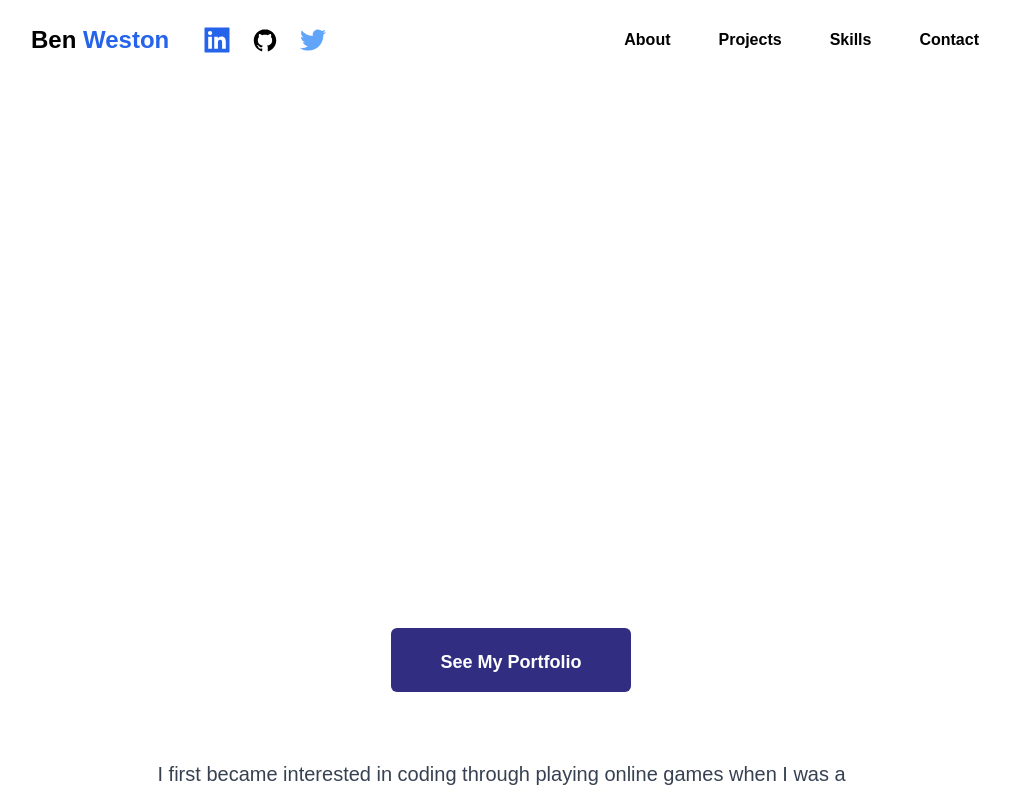
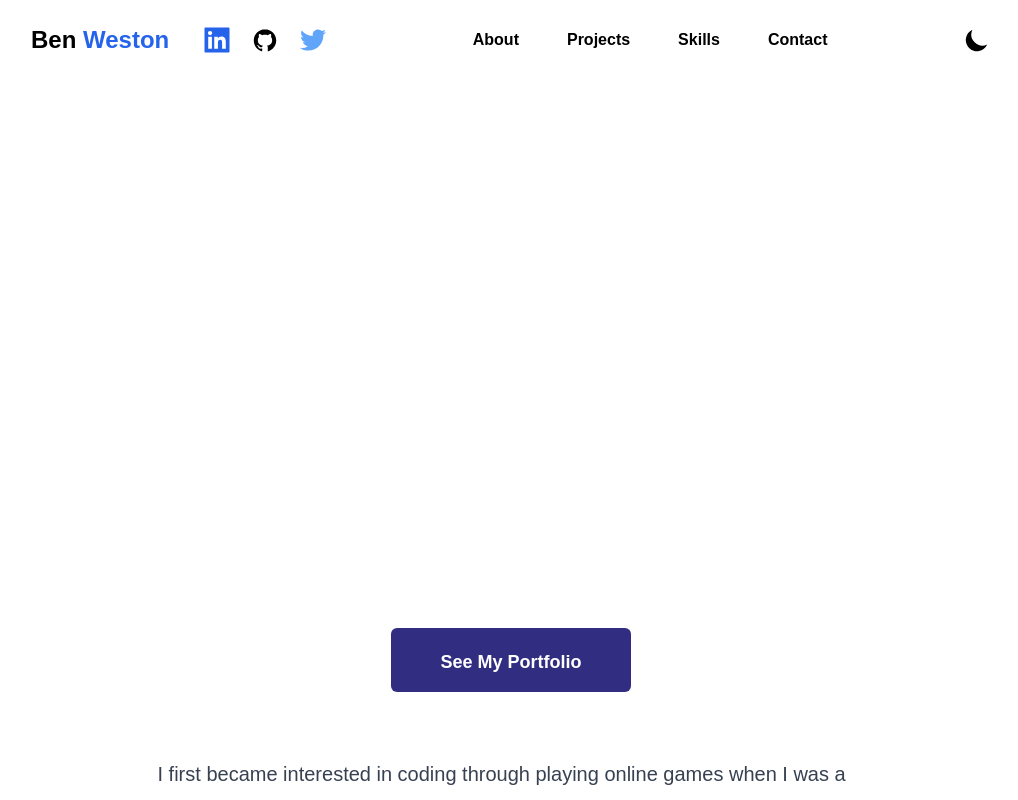
Before and after one commit to benwestondigital/next-portfolio, a Next.js app: page / in a window 1280 px wide. Shown: the top 800 px of the page, without its empty margins (129-1147 px from the left). Built offline with nearby package versions, Linux system fonts and the light colour scheme.

Commit message:
dark mode button

```diff
--- a/components/Navbar.jsx
+++ b/components/Navbar.jsx
@@ -1,4 +1,4 @@
-import { useState } from 'react';
+import { useState, useEffect } from 'react';
 import { AiFillLinkedin, AiOutlineTwitter } from 'react-icons/ai';
 import { DiGithubBadge } from 'react-icons/di';
 import { useRouter } from 'next/router';
@@ -6,17 +6,50 @@ import NavLinks from './NavLinks';
 import HamBurger from './HamBurger';
 import MobileLinks from './MobileLinks';
 import Link from 'next/link';
+import { useTheme } from 'next-themes';
+import { MoonIcon, SunIcon } from '@heroicons/react/solid';
 
 const Navbar = () => {
+  const { systemTheme, theme, setTheme } = useTheme();
+  const [mounted, setMounted] = useState(false);
   const [isOpen, setIsOpen] = useState(false);
   const router = useRouter();
   const path = router.pathname;
+
+  useEffect(() => {
+    setMounted(true);
+  }, []);
+
+  const renderThemeChanger = () => {
+    if (!mounted) return null;
+
+    const currentTheme = theme === 'system' ? systemTheme : theme;
+
+    if (currentTheme === 'dark') {
+      return (
+        <SunIcon
+          className='h-7 w-7 hidden md:block'
+          role='button'
+          onClick={() => setTheme('light')}
+        />
+      );
+    } else {
+      return (
+        <MoonIcon
+          className='h-7 w-7 hidden md:block'
+          role='button'
+          onClick={() => setTheme('dark')}
+        />
+      );
+    }
+  };
+
   return (
-    <nav className='container fixed z-20 bg-white px-4 md:px-8'>
+    <nav className='container fixed z-20 bg-white px-4 md:px-8 dark:bg-gray-900'>
       <div className='flex h-20 items-center justify-between'>
         <div className='flex flex-shrink-0 items-center justify-start gap-6'>
           <Link href='/' passHref>
-            <h1 className='cursor-pointer text-2xl font-bold md:text-2xl animate-slideIn'>
+            <h1 className='animate-slideIn cursor-pointer text-2xl font-bold md:text-2xl'>
               Ben <span className='text-blue-600'>Weston</span>
             </h1>
           </Link>
@@ -27,25 +60,26 @@ const Navbar = () => {
               target='_blank'
               rel='noreferrer'
             >
-              <AiFillLinkedin className='m-1 h-10 w-10 p-1 text-blue-600 hover:text-gray-600 hover:animate-wiggle' />
+              <AiFillLinkedin className='m-1 h-10 w-10 p-1 text-blue-600 hover:animate-wiggle hover:text-gray-600' />
             </a>
             <a
               href='https://github.com/benwestondigital/'
               target='_blank'
               rel='noreferrer'
             >
-              <DiGithubBadge className='m-1 h-10 w-10 p-1 text-black hover:text-gray-600 hover:animate-wiggle' />
+              <DiGithubBadge className='m-1 h-10 w-10 p-1 text-black hover:animate-wiggle hover:text-gray-600' />
             </a>
             <a
               href='https://twitter.com/benwestononline'
               target='_blank'
               rel='noreferrer'
             >
-              <AiOutlineTwitter className='m-1 h-10 w-10 p-1 text-blue-400 hover:text-gray-600 hover:animate-wiggle' />
+              <AiOutlineTwitter className='m-1 h-10 w-10 p-1 text-blue-400 hover:animate-wiggle hover:text-gray-600' />
             </a>
           </div>
         </div>
         <NavLinks path={path} />
+        {renderThemeChanger()}
         <HamBurger isOpen={isOpen} setIsOpen={setIsOpen} />
       </div>
       <MobileLinks path={path} isOpen={isOpen} setIsOpen={setIsOpen} />
```
